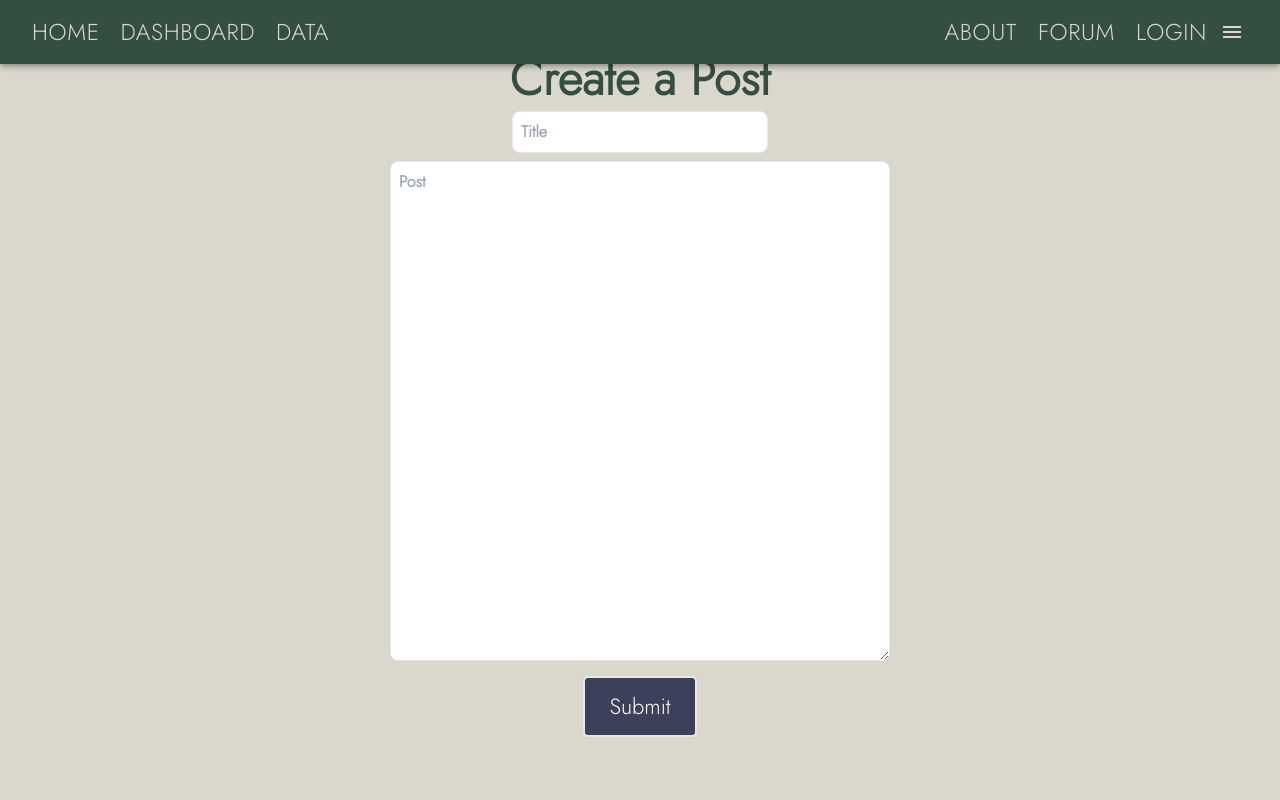
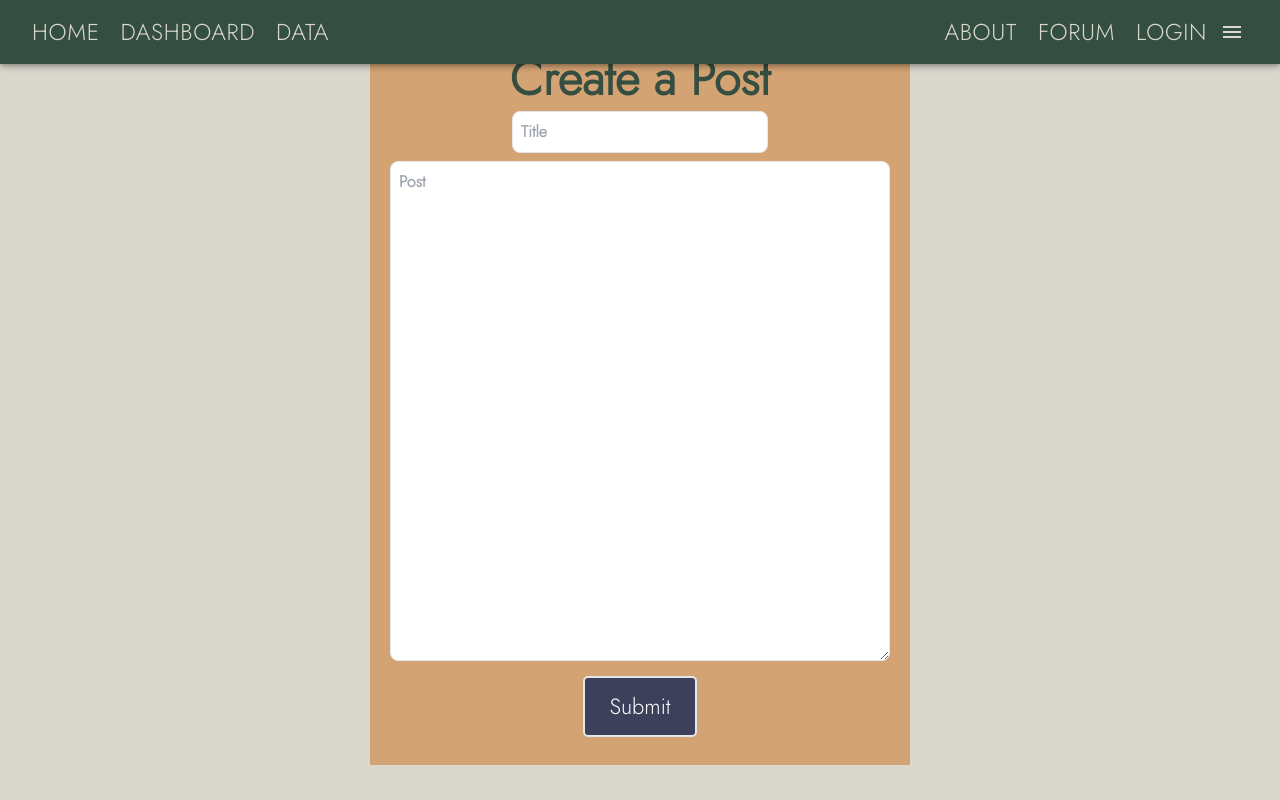
Before and after one commit to Team-H-Capstone/Capstone-TeamH, a React (Create React App) app: page /createpost in a window 1280 px wide. Built offline with nearby package versions, Linux system fonts and the light colour scheme; no server answers.

Commit message:
almost almost done

```diff
--- a/src/components/Forum/CreatePost.js
+++ b/src/components/Forum/CreatePost.js
@@ -25,6 +25,7 @@ const CreatePost = () => {
   return (
     <div className="w-full h-screen bg-[#DAD7CD]">
       <section className="flex flex-col justify-center items-center w-full h-full text-[#344E41]">
+        <div className="flex flex-col justify-center items-center bg-[#D4A373] p-5">
           <h1 className="text-5xl font-bold">Create a Post</h1>
           <div className="p-2">
             <input
@@ -53,6 +54,7 @@ const CreatePost = () => {
           >
             Submit
           </button>
+        </div>
       </section>
     </div>
   );
```
Lines whose indentation alone changed are shown as unchanged.
